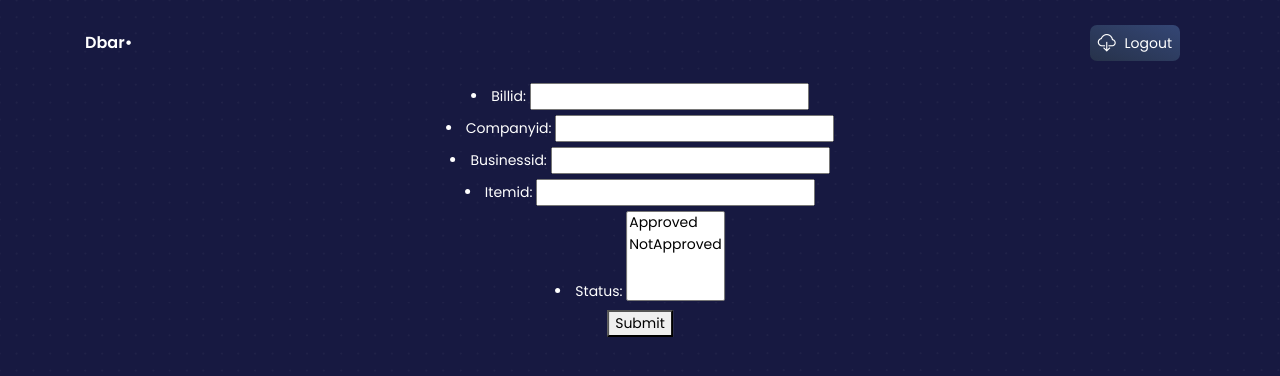
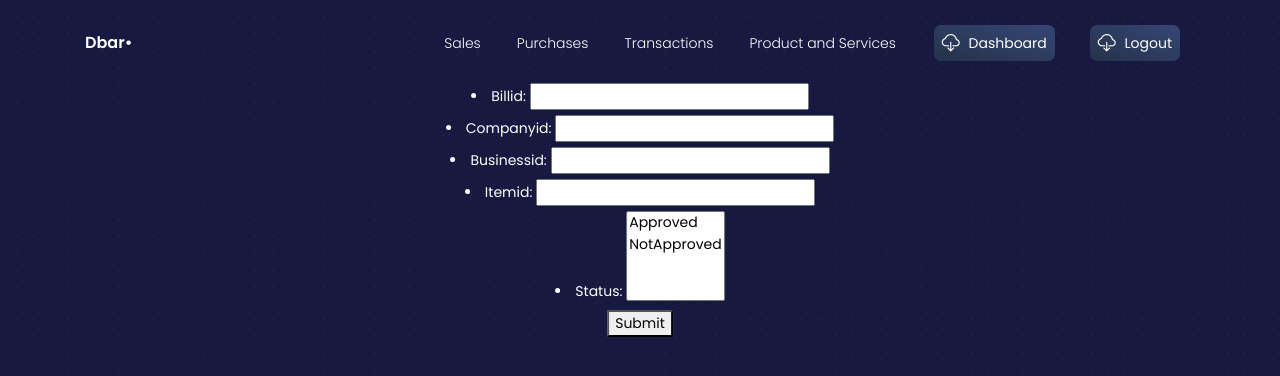
Before and after one commit to hammadmaqdoom/Digibar-Invoicing-System, a Django app: page /purchases in a window 1280 px wide. Shown: the top 376 px of the page. Run offline with Django 3.2, Linux system fonts and the light colour scheme; a user stored in the database is signed in; some libraries are stand-ins or nearby versions.

Commit message:
fixed menus

```diff
--- a/crmapp/templates/purchases.html
+++ b/crmapp/templates/purchases.html
@@ -12,7 +12,7 @@
   <link rel="apple-touch-icon" sizes="76x76" href="{% static './img/apple-icon.png' %}">
   <link rel="icon" type="image/png" href="{% static './img/favicon.png' %}">
   <title>
-    Dashboard • Digibar
+    Purchases • Digibar
   </title>
   <!--     Fonts and icons     -->
   <link href="https://fonts.googleapis.com/css?family=Poppins:200,300,400,600,700,800" rel="stylesheet" />
@@ -59,6 +59,23 @@
           </div>
         </div>
         <ul class="navbar-nav">
+        <li class="nav-item">
+            <a class="nav-link" href="{% url 'invoices' %}">Sales</a>
+          </li>
+          <li class="nav-item">
+            <a class="nav-link" href="{% url 'purchases' %}">Purchases</a>
+          </li>
+          <li class="nav-item">
+            <a class="nav-link" href="{% url 'transaction' %}">Transactions</a>
+          </li>
+          <li class="nav-item">
+            <a class="nav-link" href="{% url 'productandservice' %}">Product and Services</a>
+          </li>
+          <li class="nav-item">
+            <a class="nav-link btn btn-default d-none d-lg-block" href="{% url 'dashboard' %}">
+              <i class="tim-icons icon-cloud-download-93"></i> Dashboard
+            </a>
+          </li>
           <li class="nav-item">
             <a class="nav-link btn btn-default d-none d-lg-block" href="{% url 'logout' %}">
               <i class="tim-icons icon-cloud-download-93"></i> Logout
```
Also changed, not shown: crmapp/templates/productandservice.html (+17 -0 lines), crmapp/templates/transaction.html (+17 -0 lines).
